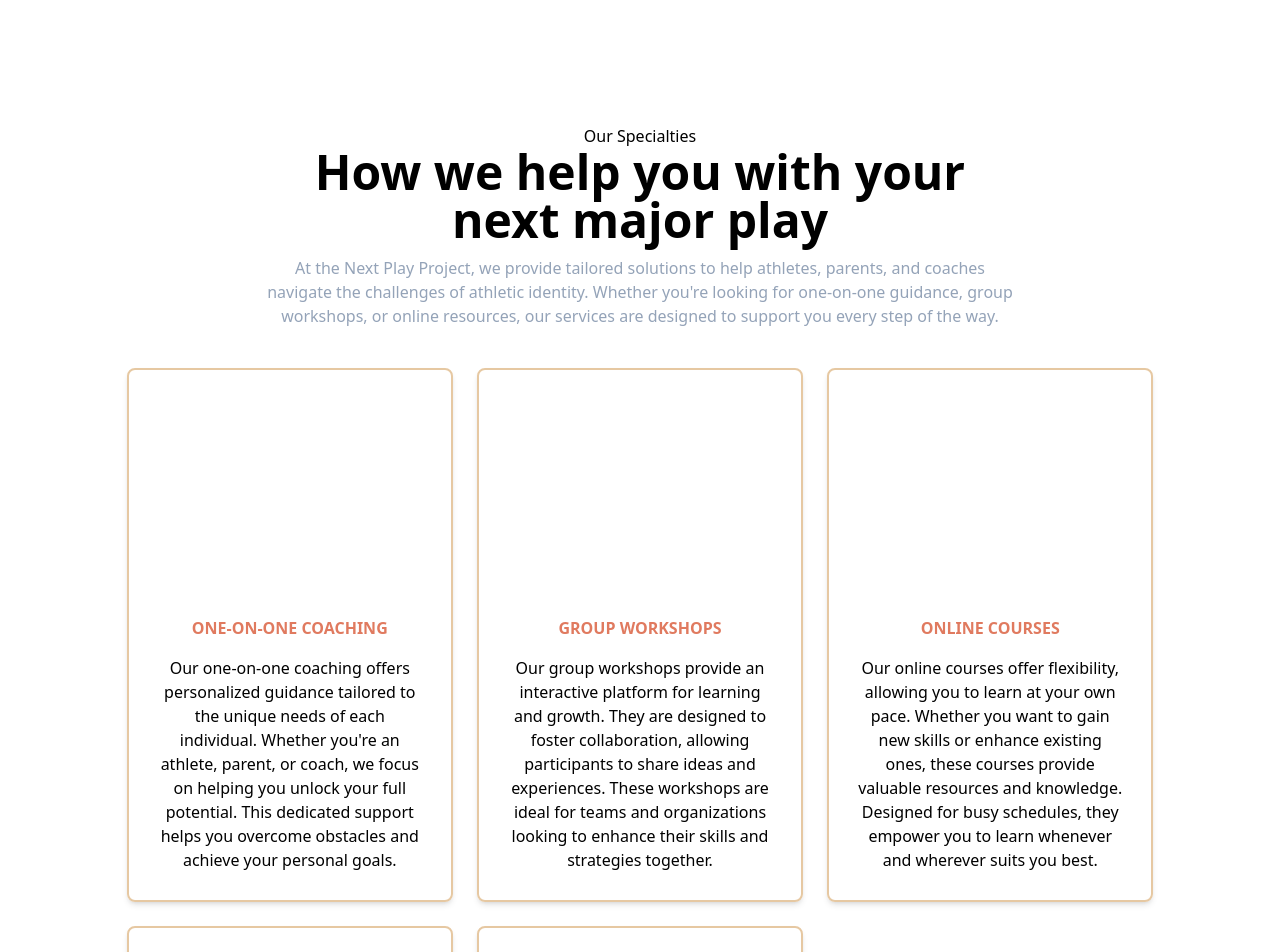
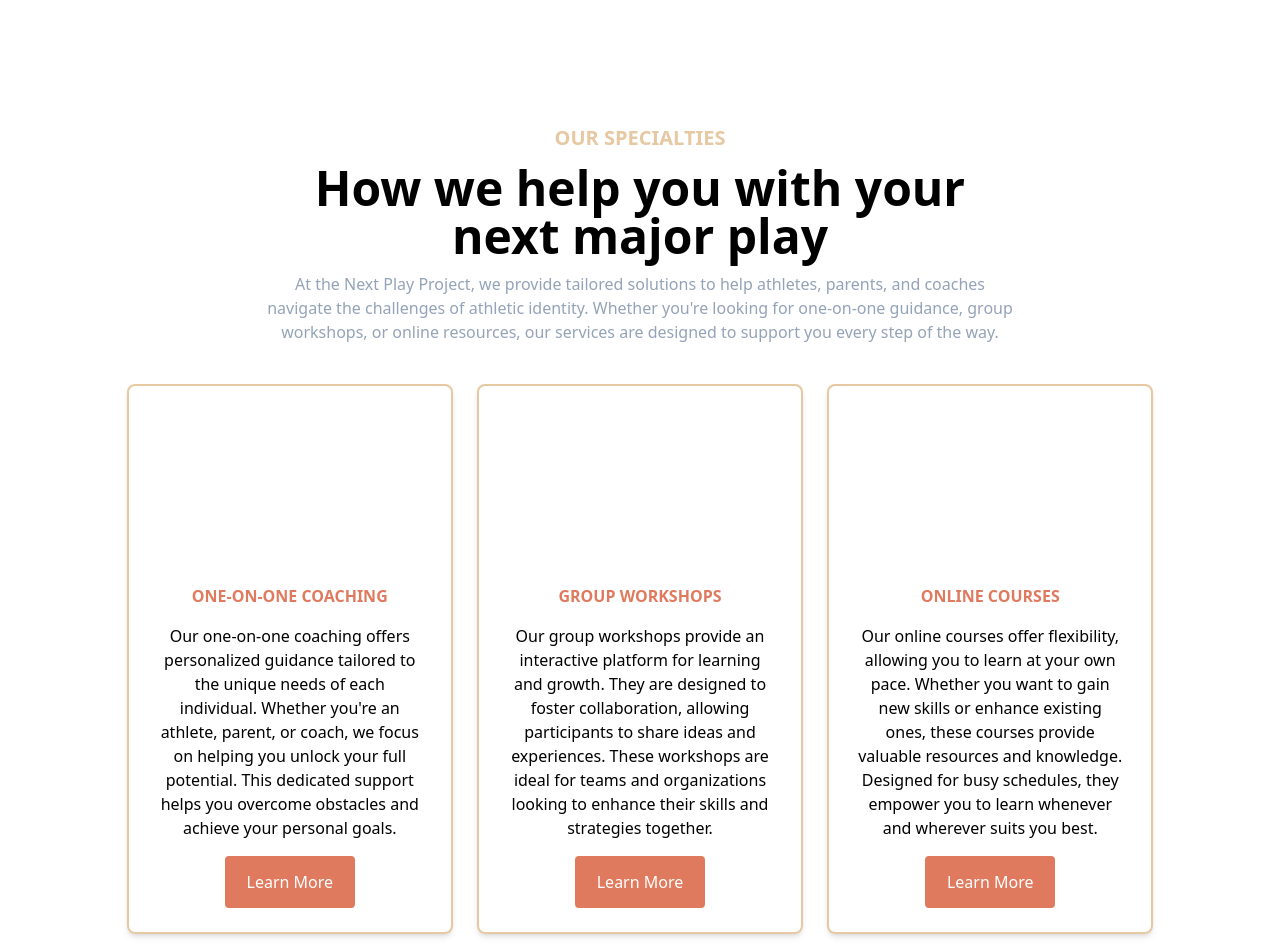
Before and after one commit to drethedevjs/next-play, a Vue app: page / in a window 1280 px wide. Shown: the part 860-1812 px from the top of the page. Built offline with nearby package versions, Linux system fonts and the light colour scheme; some icons are missing.

Commit message:
Code cleanup.

```diff
--- a/src/App.vue
+++ b/src/App.vue
@@ -9,18 +9,3 @@ import Home from './views/Home.vue';
   <Home />
   <Footer />
 </template>
-
-<style scoped>
-.logo {
-  height: 6em;
-  padding: 1.5em;
-  will-change: filter;
-  transition: filter 300ms;
-}
-.logo:hover {
-  filter: drop-shadow(0 0 2em #646cffaa);
-}
-.logo.vue:hover {
-  filter: drop-shadow(0 0 2em #42b883aa);
-}
-</style>
--- a/src/components/ObjectiveCard.vue
+++ b/src/components/ObjectiveCard.vue
@@ -8,10 +8,9 @@ const { specialty } = defineProps<{specialty:ISpecialty}>();
 <template>
   <div class="card">
     <component :is="specialty.hugeIcon" class="huge-icon" ></component>
-    <div>
-      <h1>{{ specialty.name }}</h1>
-      <p>{{ specialty.description}}</p>
-    </div>
+    <h1>{{ specialty.name }}</h1>
+    <p>{{ specialty.description}}</p>
+    <button class="btn">Learn More</button>
   </div>
 </template>
 
@@ -25,13 +24,17 @@ p {
 }
 
 .huge-icon {
-  @apply w-full h-52 text-dark;
+  @apply w-full h-40 text-dark;
 }
 
 .card {
   @apply shadow-md p-3 text-center rounded-lg border-2 border-primary;
 }
 
+.btn {
+  @apply bg-secondary hover:bg-transparent text-white hover:text-dark border-2 border-secondary transition-colors py-3 px-5 mb-3 rounded;
+}
+
 img {
   @apply mx-auto mb-3;
 }
--- a/src/style.css
+++ b/src/style.css
@@ -4,6 +4,10 @@
 
 .np-container {
   @apply mt-8 container mx-auto text-center;
+}
+
+.pane-header {
+  @apply uppercase font-semibold mb-3 text-primary text-xl;
 }
 /* #app {
   max-width: 1280px;
```
